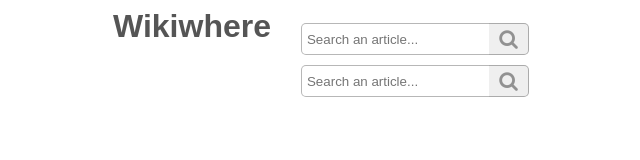
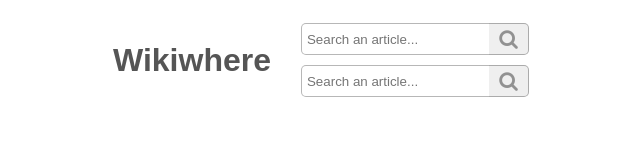
Before and after one commit to wikiwhere/wikiwhere, a plain HTML site: page frontend/index.html in a window 1280 px wide. Shown: the whole page, without its empty margins (342-982 px from the left). Drawn offline with nearby package versions, Linux system fonts and the light colour scheme; a web font is replaced by a local one.

Commit message:
Center wikiwhere text

```diff
--- a/frontend/index.html
+++ b/frontend/index.html
@@ -92,6 +92,7 @@
       width: 100%;
       display: flex;
       justify-content: center;
+      align-items: center;
     }
 
     h1 {
@@ -158,9 +159,7 @@
 <script src="https://d3js.org/d3.v5.min.js"></script>
 
 <div id="top">
-<div>
-    <h1>Wikiwhere</h1>
-</div>
+<h1>Wikiwhere</h1>
 <div id="search_bar" class="input-group mb-3">
 
     <div id="search-container-1">
```
